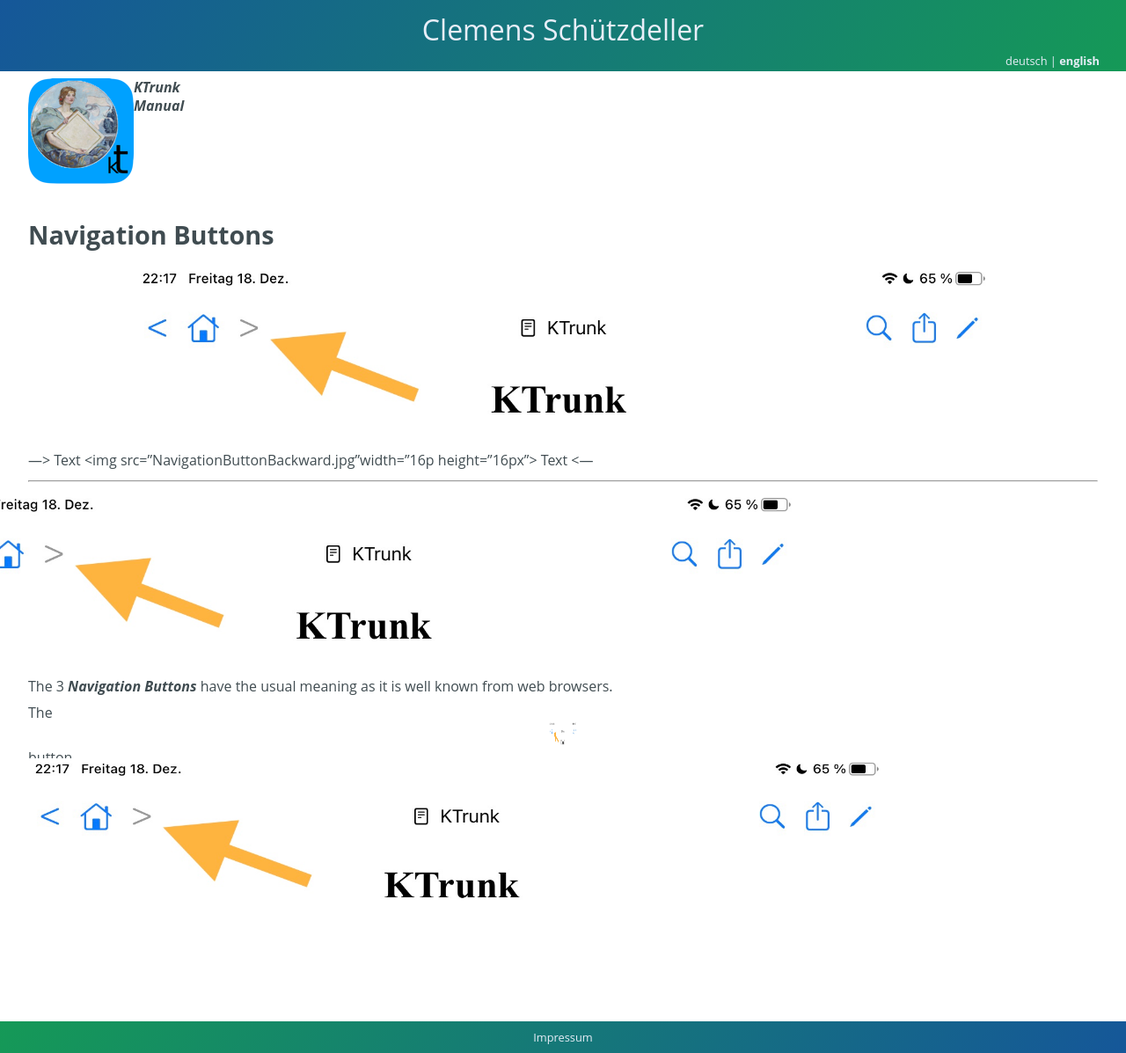
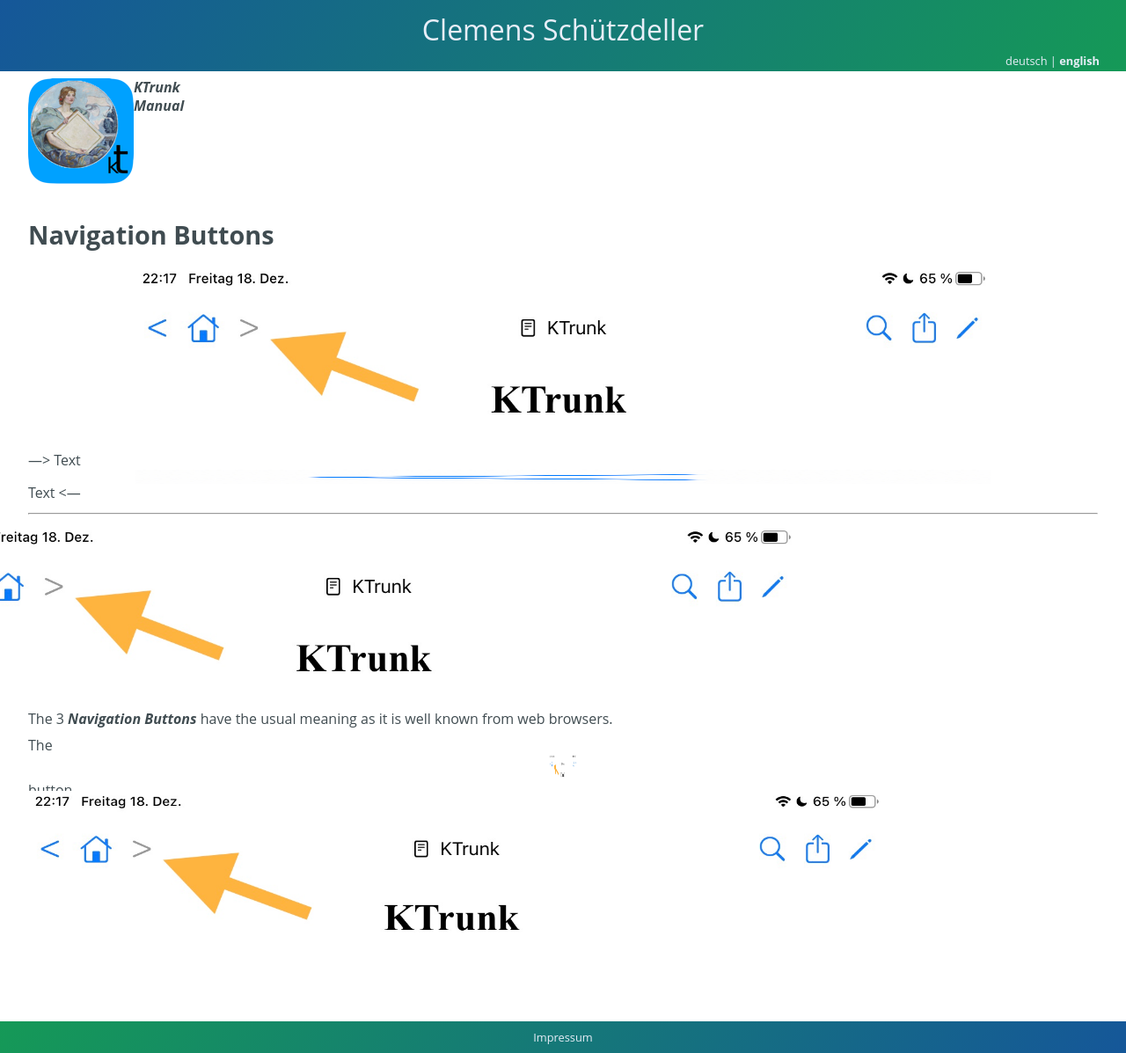
Before and after one commit to cs-LA/home, a Jekyll site: the page built from KTrunk/Manual/NavigationButtons.md, in a window 1280 px wide. Shown: the whole page at 88% size. Built offline with Jekyll 4.4.1, drawn with Linux system fonts in a browser that asks for light colours; our own code applies the rules of GitHub Pages for plain Markdown files.

Commit message:
Update NavigationButtons.md

```diff
--- a/KTrunk/Manual/NavigationButtons.md
+++ b/KTrunk/Manual/NavigationButtons.md
@@ -15,7 +15,7 @@
 
 
 
----> Text <img src="NavigationButtonBackward.jpg"width="16p height="16px"> Text <---
+---> Text <img src="NavigationButtonBackward.jpg" width=16 height=16> Text <---
 
 ---
 
```
